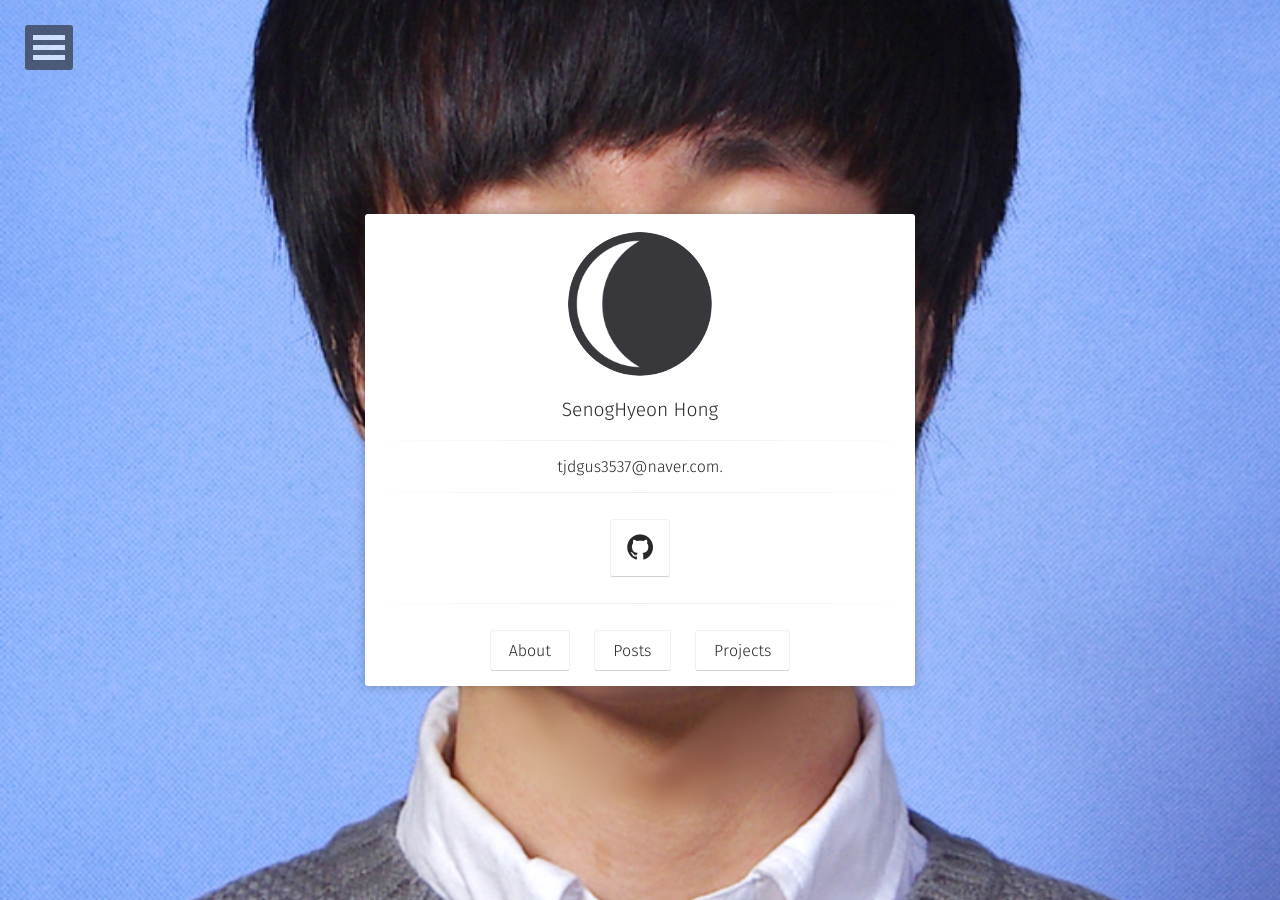
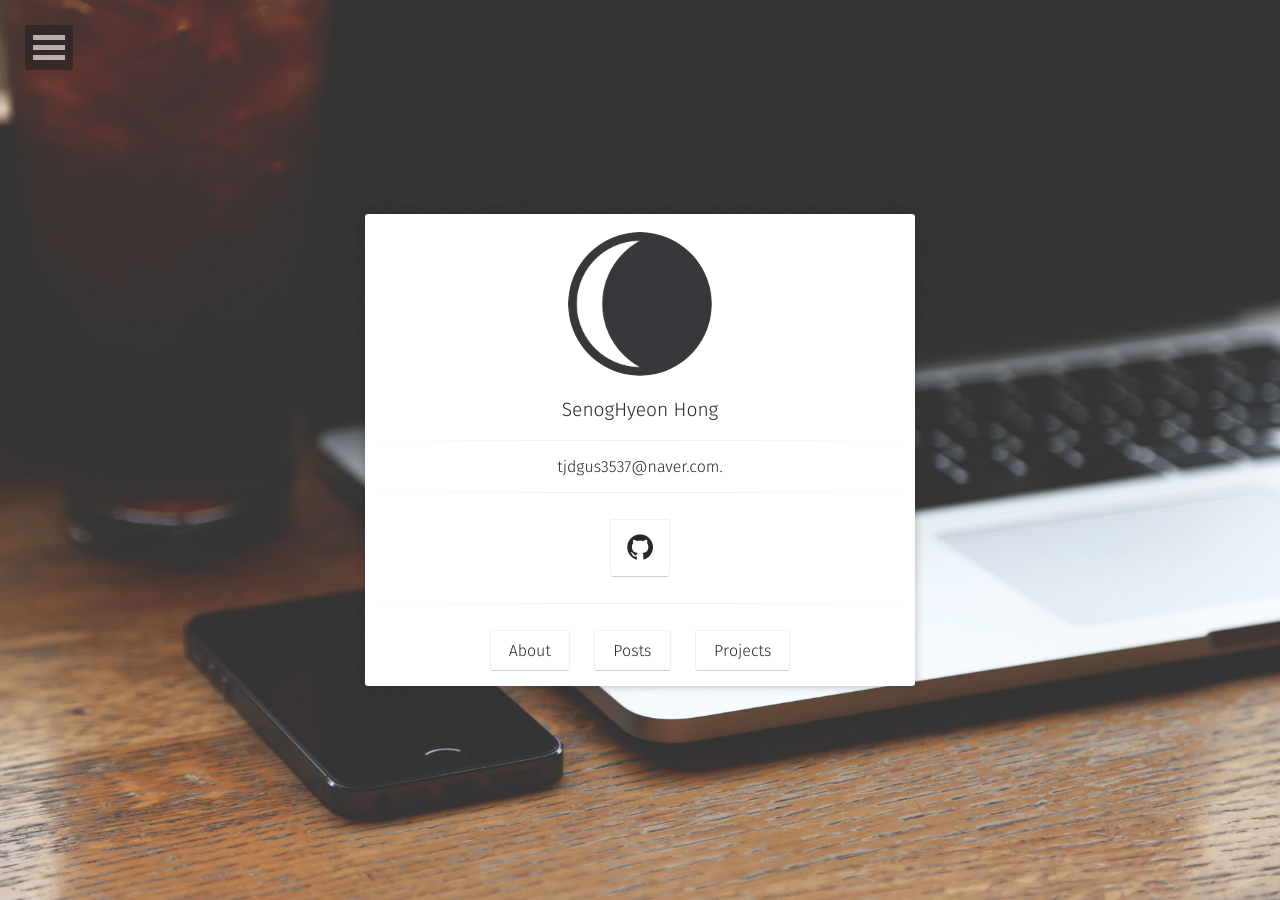
Before and after one commit to tjdgus3537/tjdgus3537.github.io, a Jekyll site: the page built from index.html, in a window 1280 px wide. Built offline with Jekyll 4.4.1, drawn with Linux system fonts in a browser that asks for light colours; some web fonts are replaced.

Commit message:
refix background_img

```diff
--- a/_config.yml
+++ b/_config.yml
@@ -5,7 +5,7 @@ description:        "Repulic of Korea"
 reading_time:       true
 words_per_minute:   200
 logo:               'assets/img/logo.png'
-background:         'assets/img/hong.jpg'
+background:         'assets/img/placeholder-big.jpg'
 tiled_bg:           false   # Set this true if you want to tile your background image, otherwise it will be covered
 locale:             en_US
 url:                https://tjdgus3537.github.io
```
